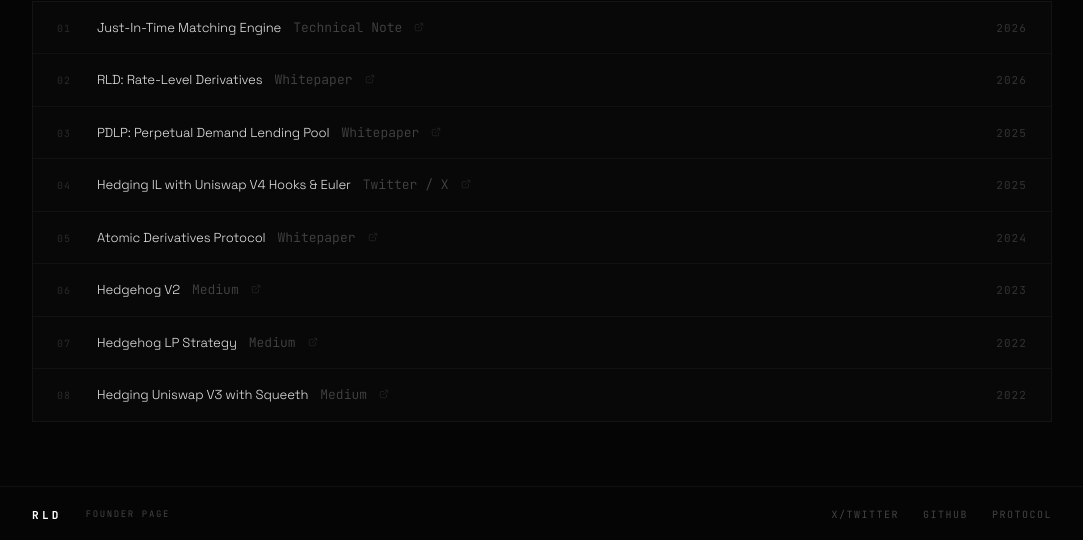
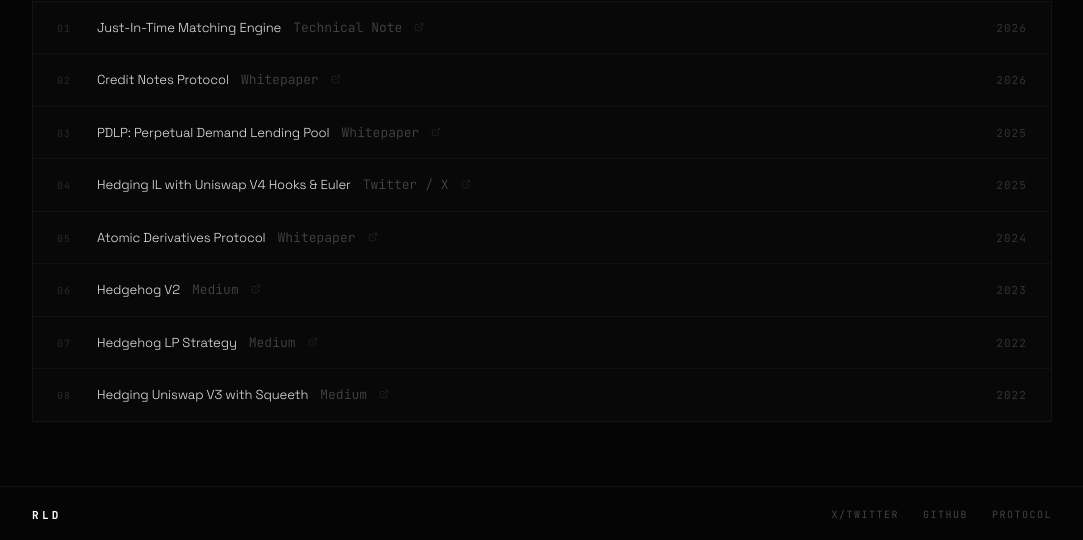
Before and after one commit to leooos33/webpage, a React (Vite) app: page / in a window 1280 px wide. Shown: the part 1200-1740 px from the top of the page, without its empty margins (98-1181 px from the left). Built offline with nearby package versions, Linux system fonts and the light colour scheme.

Commit message:
Update founder page content

```diff
--- a/src/components/Founder.tsx
+++ b/src/components/Founder.tsx
@@ -52,7 +52,7 @@ const FOUNDER = {
     { label: "TELEGRAM", href: "https://t.me/yevhenx", Icon: TelegramIcon },
   ],
   experience: [
-    { role: "Founder", org: "RLD Protocol", period: "2025 — Present", description: "On-chain synthetic bonds and credit-default swaps on Uniswap V4." },
+    { role: "Founder", org: "RLD", period: "2025 — Present", description: "Credit notes protocol: on-chain credit-default and interest rate swaps." },
     { role: "Founder", org: "Lumis", period: "2022 — 2024", description: "Structured Liquidity Protocol - IL-hedged LP vaults on Uniswap V3 with Squeeth power perpetuals." },
     { role: "Project Owner", org: "Minter", period: "2019 — 2020", description: "RPC provider infrastructure and node operations." },
     { role: "Quant", org: "JMT", period: "2018 — 2019", description: "Quantitative strategies for perpetual futures market-making." },
@@ -60,7 +60,7 @@ const FOUNDER = {
   ],
   publications: [
     { title: "Just-In-Time Matching Engine", venue: "Technical Note", date: "2026", url: "https://docs.rld.fi/research/jit-matching-engine" },
-    { title: "RLD: Rate-Level Derivatives", venue: "Whitepaper", date: "2026", url: "https://docs.rld.fi/research/executive-summary" },
+    { title: "Credit Notes Protocol", venue: "Whitepaper", date: "2026", url: "https://app.notion.com/p/Credit-Notes-Protocol-398c2f1bc76a80589c41c90732a88f25?source=copy_link" },
     { title: "PDLP: Perpetual Demand Lending Pool", venue: "Whitepaper", date: "2025", url: "https://secretive-glass-533.notion.site/PDLP-Perpetual-Demand-Lending-Pool-fc7c2f1bc76a827b8259817ab6c88c4b?pvs=73" },
     { title: "Hedging IL with Uniswap V4 Hooks & Euler", venue: "Twitter / X", date: "2025", url: "https://x.com/yevhenx/status/1877623802672058493" },
     { title: "Atomic Derivatives Protocol", venue: "Whitepaper", date: "2024", url: "https://drive.google.com/file/d/1Iy9P8Mm0cGkNz4I9I8VLSVptVHNyUzXe" },
@@ -264,7 +264,6 @@ export default function Founder() {
         <div className="max-w-[1100px] mx-auto px-6 md:px-10 py-5 flex flex-col md:flex-row items-center justify-between gap-4">
           <div className="flex items-center gap-6">
             <span className="font-jbm text-[11px] tracking-[0.3em] uppercase text-white font-bold">RLD</span>
-            <span className="font-jbm text-[9px] tracking-[0.18em] uppercase text-[#444]">Founder Page</span>
           </div>
           <div className="flex items-center gap-6">
             {[
```
